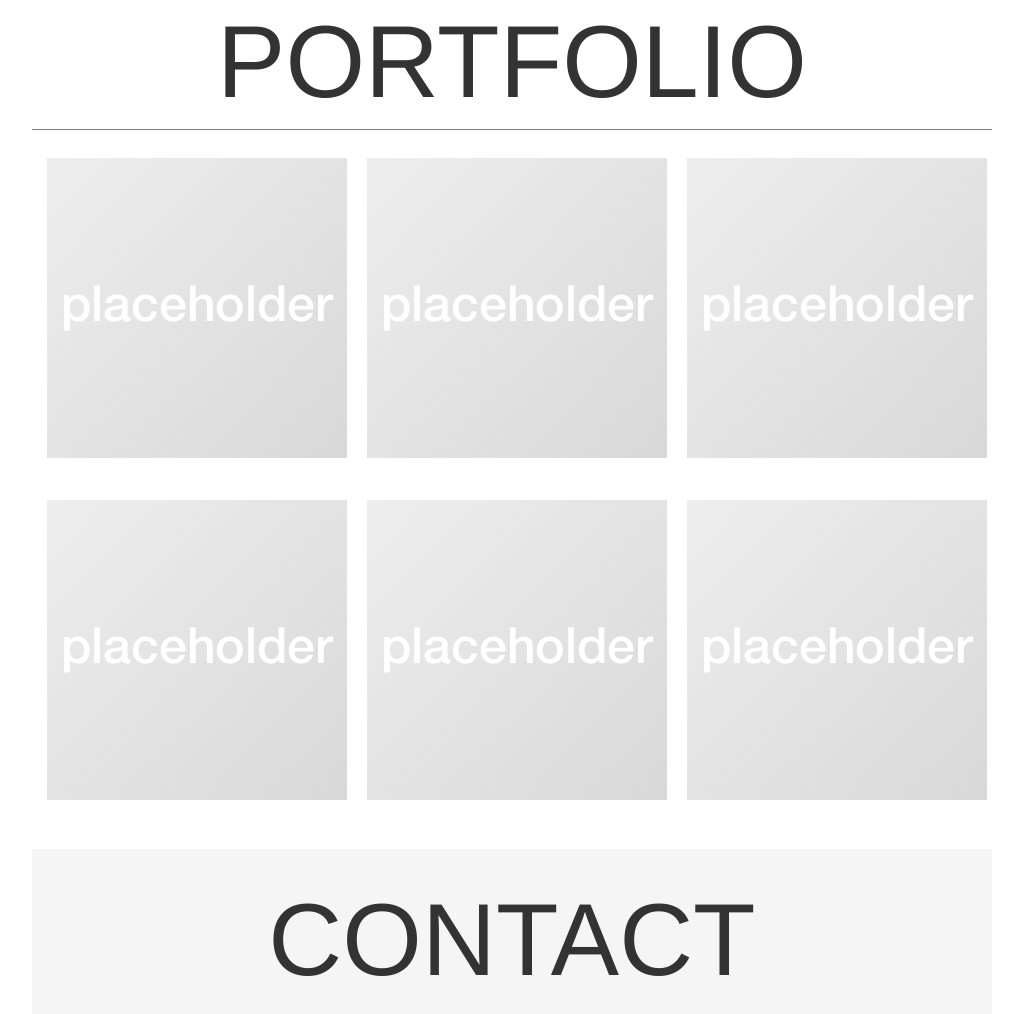
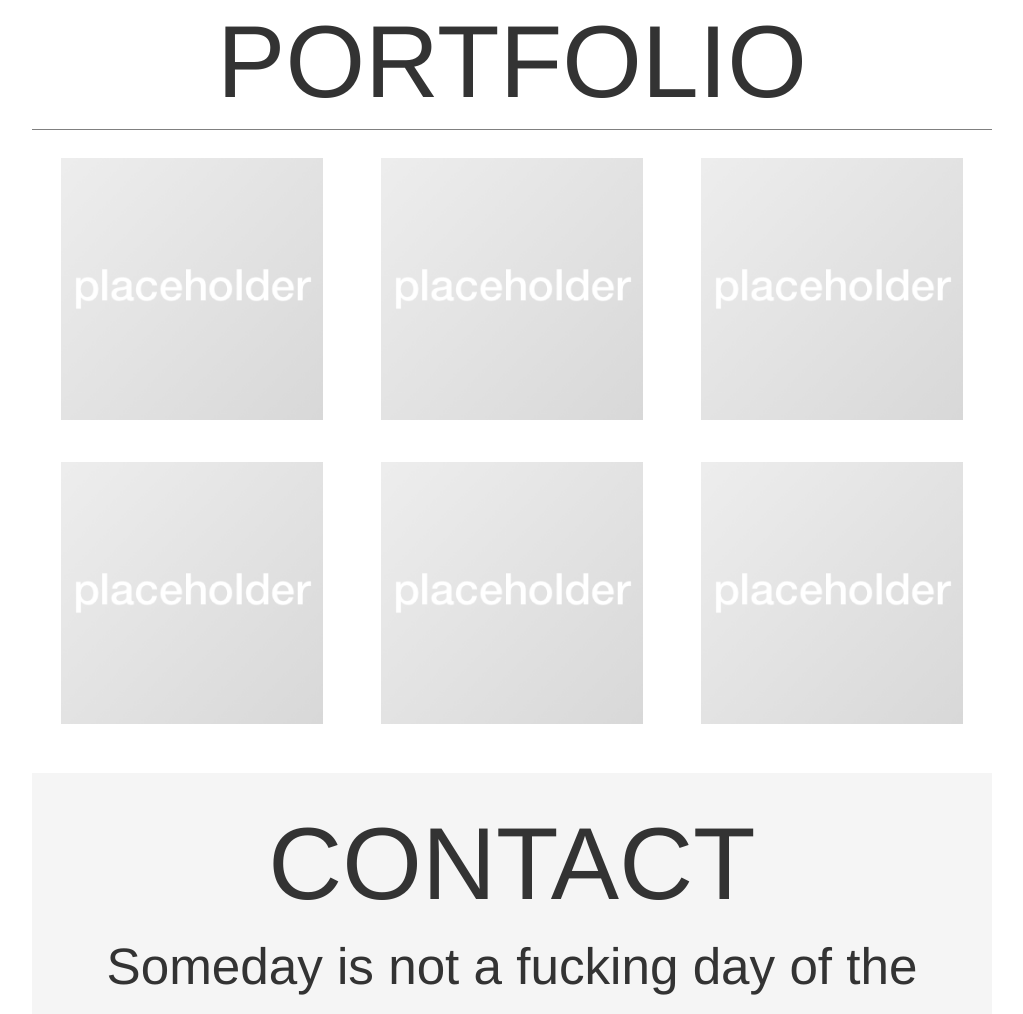
Before and after one commit to alohihiwalani/portfolio, a plain HTML site: page index.html in a window 1280 px wide. Shown: the part 1400-2414 px from the top of the page, without its empty margins (128-1151 px from the left). Drawn offline with nearby package versions, Linux system fonts and the light colour scheme.

Commit message:
no message

```diff
--- a/index.html
+++ b/index.html
@@ -72,24 +72,24 @@
             <h1>PORTFOLIO</h1>
             <div class="row borderTop">
                 <div class="col-md-4">
-                    <img class="portImage" src="placeholder.png">
+                    <img class="img-responsive portImage" src="placeholder.png">
                 </div>
                 <div class="col-md-4">
-                    <img class="portImage" src="placeholder.png">
+                    <img class="img-responsive portImage" src="placeholder.png">
                 </div>
                 <div class="col-md-4">
-                    <img class="portImage" src="placeholder.png">
+                    <img class="img-responsive portImage" src="placeholder.png">
                 </div>
             </div>
             <div class="row">
                 <div class="col-md-4">
-                    <img class="portImage" src="placeholder.png">
+                    <img class="img-responsive portImage" src="placeholder.png">
                 </div>
                 <div class="col-md-4">
-                    <img class="portImage" src="placeholder.png">
+                    <img class="img-responsive portImage" src="placeholder.png">
                 </div>
                 <div class="col-md-4">
-                    <img class="portImage" src="placeholder.png">
+                    <img class="img-responsive portImage" src="placeholder.png">
                 </div>
             </div>
         </div>
--- a/style.css
+++ b/style.css
@@ -103,9 +103,9 @@ main>div>h1 {
 }
 
 .portImage {
-    padding-top: 1em;
-    padding-bottom: 1em;
-    margin-top: 1em;
+    padding: 1em;
+    padding-top: 2em;
+    margin: 0 auto;
 }
 
 footer {
```
